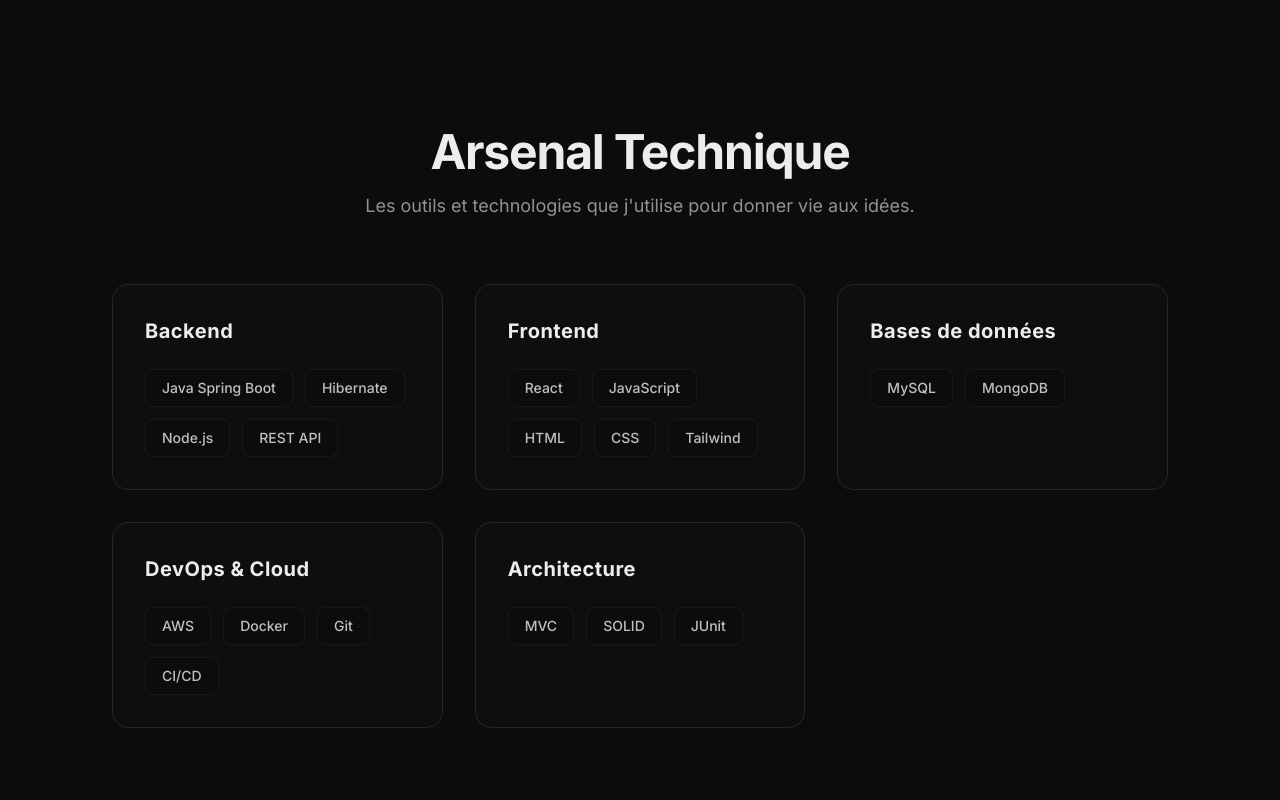
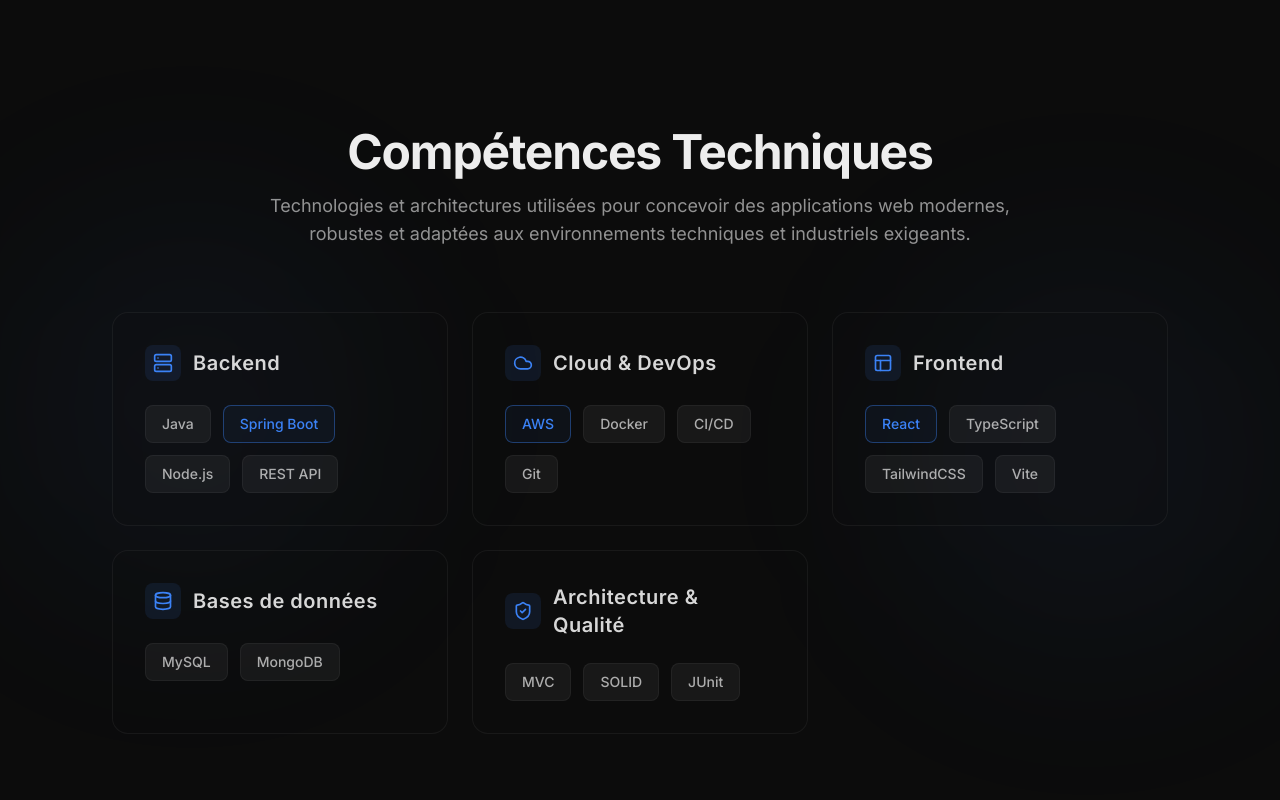
Before and after one commit to j-sicard/portfolio-full-stack, a React (Vite) app: page / in a window 1280 px wide. Shown: the part 3760-4560 px from the top of the page. Built offline with nearby package versions, Linux system fonts and the light colour scheme.

Commit message:
upgrade skills

```diff
--- a/src/components/sections/Projects.jsx
+++ b/src/components/sections/Projects.jsx
@@ -97,7 +97,7 @@
       githubUrl: "https://github.com/j-sicard/aikido-reignac-web-site"
     },
     {
-      title: "Écurie Elphé",
+      title: "Écurie Elphe",
       description: "Une expérience narrative élégante et immersive conçue pour un authentique centre équestre, mettant en valeur leurs installations et leur profond respect de la nature.",
       highlights: [
         "Amélioration visuelle premium et flux narratif",
--- a/src/components/sections/Skills.jsx
+++ b/src/components/sections/Skills.jsx
@@ -1,49 +1,86 @@
 import { Section } from '../ui/Section';
+import { Database, Layout, Server, Cloud, ShieldCheck } from 'lucide-react';
 
 export default function Skills() {
   const skillCategories = [
     {
       title: "Backend",
-      skills: ["Java Spring Boot", "Hibernate", "Node.js", "REST API"]
+      icon: <Server className="w-5 h-5" />,
+      skills: ["Java", "Spring Boot", "Node.js", "REST API"]
+    },
+    {
+      title: "Cloud & DevOps",
+      icon: <Cloud className="w-5 h-5" />,
+      skills: ["AWS", "Docker", "CI/CD", "Git"]
     },
     {
       title: "Frontend",
-      skills: ["React", "JavaScript", "HTML", "CSS", "Tailwind"]
+      icon: <Layout className="w-5 h-5" />,
+      skills: ["React", "TypeScript", "TailwindCSS", "Vite"]
     },
     {
       title: "Bases de données",
+      icon: <Database className="w-5 h-5" />,
       skills: ["MySQL", "MongoDB"]
     },
     {
-      title: "DevOps & Cloud",
-      skills: ["AWS", "Docker", "Git", "CI/CD"]
-    },
-    {
-      title: "Architecture",
+      title: "Architecture & Qualité",
+      icon: <ShieldCheck className="w-5 h-5" />,
       skills: ["MVC", "SOLID", "JUnit"]
     }
   ];
 
+  const highlightedSkills = ["AWS", "Spring Boot", "React"];
+
   return (
-    <Section id="skills" className="bg-card/30">
-      <div className="text-center mb-16">
-        <h2 className="text-3xl md:text-5xl font-bold tracking-tight mb-4">Arsenal Technique</h2>
-        <p className="text-foreground/60 text-lg">Les outils et technologies que j'utilise pour donner vie aux idées.</p>
+    <Section id="skills" className="bg-card/30 relative overflow-hidden">
+      {/* Decorative background gradients */}
+      <div className="absolute top-1/4 left-0 w-96 h-96 bg-primary/5 rounded-full blur-[100px] pointer-events-none" />
+      <div className="absolute bottom-1/4 right-0 w-96 h-96 bg-primary/5 rounded-full blur-[100px] pointer-events-none" />
+
+      <div className="relative z-10 text-center mb-16">
+        <h2 className="text-3xl md:text-5xl font-bold tracking-tight mb-4">Compétences Techniques</h2>
+        <p className="text-foreground/60 text-lg max-w-3xl mx-auto">
+          Technologies et architectures utilisées pour concevoir des applications web modernes, robustes et adaptées aux environnements techniques et industriels exigeants.
+        </p>
       </div>
 
-      <div className="grid grid-cols-1 md:grid-cols-2 lg:grid-cols-3 gap-8 max-w-6xl mx-auto">
+      <div className="relative z-10 grid grid-cols-1 md:grid-cols-2 lg:grid-cols-3 gap-6 max-w-6xl mx-auto">
         {skillCategories.map((category, idx) => (
-          <div key={idx} className="p-8 glass rounded-2xl border border-cardBorder hover:border-primary/20 transition-colors duration-300">
-            <h3 className="text-xl font-bold mb-6 text-foreground tracking-wide">{category.title}</h3>
-            <div className="flex flex-wrap gap-3">
-              {category.skills.map((skill, index) => (
-                <div
-                  key={index}
-                  className="px-4 py-2 rounded-lg border border-cardBorder/50 bg-background/30 font-medium text-foreground/80 hover:text-foreground transition-colors duration-300 cursor-default text-sm"
-                >
-                  {skill}
+          <div
+            key={idx}
+            className="group relative p-8 rounded-2xl bg-card/20 border border-white/5 hover:border-primary/30 transition-all duration-500 overflow-hidden hover:-translate-y-1 hover:shadow-2xl hover:shadow-primary/5"
+          >
+            {/* Subtle gradient background on hover */}
+            <div className="absolute inset-0 bg-gradient-to-br from-primary/5 to-transparent opacity-0 group-hover:opacity-100 transition-opacity duration-500 pointer-events-none" />
+
+            <div className="relative z-10">
+              <div className="flex items-center gap-3 mb-6">
+                <div className="p-2 rounded-lg bg-primary/10 text-primary group-hover:bg-primary group-hover:text-primary-foreground transition-colors duration-500">
+                  {category.icon}
                 </div>
-              ))}
+                <h3 className="text-xl font-semibold text-foreground/90 tracking-wide">{category.title}</h3>
+              </div>
+
+              <div className="flex flex-wrap gap-3">
+                {category.skills.map((skill, index) => {
+                  const isHighlighted = highlightedSkills.includes(skill);
+                  return (
+                    <div
+                      key={index}
+                      className={`
+                        relative px-4 py-2 rounded-lg text-sm font-medium transition-all duration-300 cursor-default
+                        ${isHighlighted
+                          ? "border border-primary/40 text-primary bg-primary/5 hover:border-primary/80 hover:shadow-[0_0_15px_rgba(var(--primary),0.3)] hover:-translate-y-0.5 hover:bg-primary/10"
+                          : "border border-white/5 text-foreground/70 bg-white/5 hover:border-white/20 hover:text-foreground hover:bg-white/10 hover:-translate-y-0.5"
+                        }
+                      `}
+                    >
+                      {skill}
+                    </div>
+                  );
+                })}
+              </div>
             </div>
           </div>
         ))}
```
